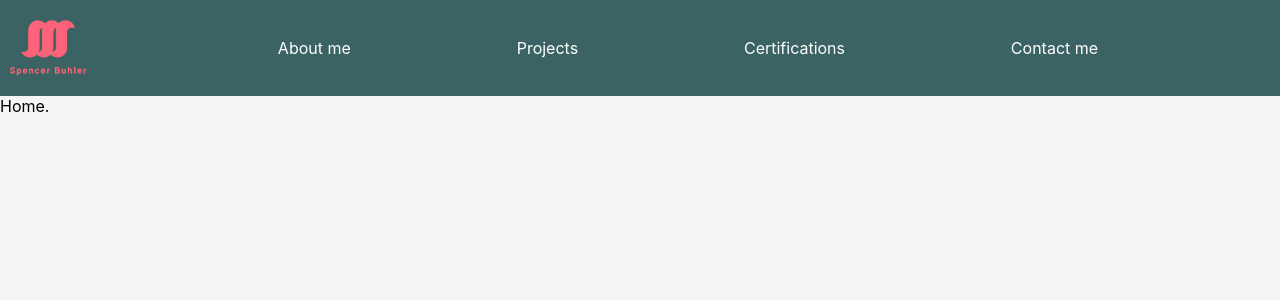
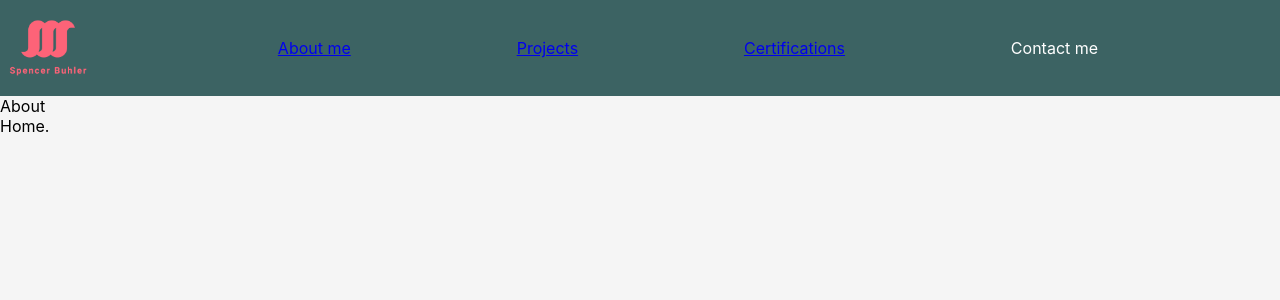
Before and after one commit to sbuhler3/sbuhler3.github.io, a React (Create React App) app in the folder portfolio/: page / in a window 1280 px wide. Shown: the top 300 px of the page. Built offline with nearby package versions, Linux system fonts and the light colour scheme.

Commit message:
navlinks

```diff
--- a/portfolio/package.json
+++ b/portfolio/package.json
@@ -9,6 +9,7 @@
     "react": "^18.2.0",
     "react-dom": "^18.2.0",
     "react-icons": "^4.7.1",
+    "react-router-dom": "^6.8.2",
     "react-scripts": "5.0.1",
     "web-vitals": "^2.1.4"
   },
--- a/portfolio/src/App.js
+++ b/portfolio/src/App.js
@@ -1,11 +1,20 @@
 import "./App.css";
 import React from "react";
+import { Routes, Route } from "react-router-dom";
 import Navbar from "./components/Navbar";
+import About from "./components/About";
+import Certification from "./components/Certification";
+import Project from "./components/Project";
 
 function App() {
   return (
     <div className="App">
       <Navbar />
+      <Routes>
+        <Route path="/" element={<About />} />
+        <Route path="/certifications" element={<Certification />} />
+        <Route path="/projects" element={<Project />} />
+      </Routes>
       <div>Home.</div>
     </div>
   );
--- /dev/null
+++ b/portfolio/src/components/About.js
@@ -0,0 +1,5 @@
+import React from "react";
+
+export default function About() {
+  return <div>About</div>;
+}
--- /dev/null
+++ b/portfolio/src/components/Certification.js
@@ -0,0 +1,5 @@
+import React from "react";
+
+export default function Certification() {
+  return <div>Certification</div>;
+}
--- a/portfolio/src/components/Navbar.js
+++ b/portfolio/src/components/Navbar.js
@@ -1,6 +1,7 @@
 import React from "react";
 import { useState } from "react";
 import { GiHamburgerMenu } from "react-icons/gi";
+import { Link } from "react-router-dom";
 import logo from "../images/logo.png";
 
 export default function Navbar() {
@@ -16,9 +17,15 @@ export default function Navbar() {
           onClick={handleClick}
         />
         <ul className={navOpen ? "navItems expanded" : "navItems"}>
-          <li>About me</li>
-          <li>Projects</li>
-          <li>Certifications</li>
+          <li>
+            <Link to="/"> About me</Link>
+          </li>
+          <li>
+            <Link to="/projects">Projects</Link>
+          </li>
+          <li>
+            <Link to="/certifications">Certifications</Link>
+          </li>
           <li>Contact me</li>
         </ul>
       </nav>
--- /dev/null
+++ b/portfolio/src/components/Project.js
@@ -0,0 +1,5 @@
+import React from "react";
+
+export default function Project() {
+  return <div>Project</div>;
+}
--- a/portfolio/src/index.js
+++ b/portfolio/src/index.js
@@ -1,14 +1,17 @@
-import React from 'react';
-import ReactDOM from 'react-dom/client';
-import './index.css';
-import App from './App';
-import reportWebVitals from './reportWebVitals';
+import React from "react";
+import ReactDOM from "react-dom/client";
+import { BrowserRouter } from "react-router-dom";
+import "./index.css";
+import App from "./App";
+import reportWebVitals from "./reportWebVitals";
 
-const root = ReactDOM.createRoot(document.getElementById('root'));
+const root = ReactDOM.createRoot(document.getElementById("root"));
 root.render(
-  <React.StrictMode>
-    <App />
-  </React.StrictMode>
+  <BrowserRouter>
+    <React.StrictMode>
+      <App />
+    </React.StrictMode>
+  </BrowserRouter>
 );
 
 // If you want to start measuring performance in your app, pass a function
```
Also changed, not shown: 1 other file (tests, documents, lock files or other folders).
